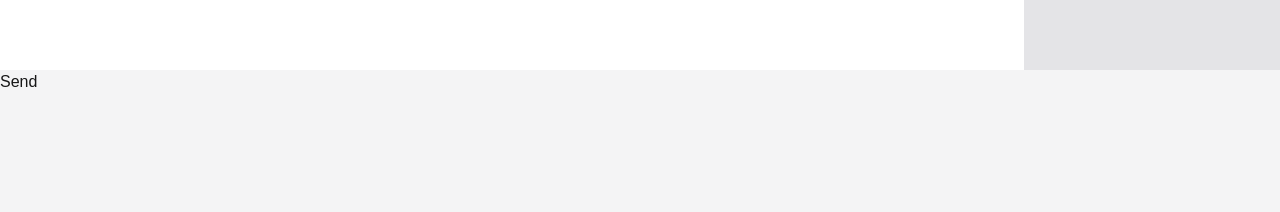
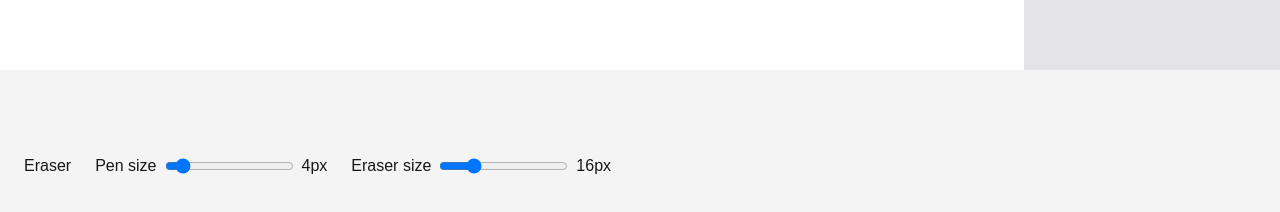
Before and after one commit to jchernin4/waltr_c0mpiled-6, a Next.js app in the folder website/waltr/: page / in a window 1280 px wide. Shown: the part 538-750 px from the top of the page. Built offline with nearby package versions, Linux system fonts and the light colour scheme.

Commit message:
feat: eraser mode

```diff
--- a/website/waltr/src/app/globals.css
+++ b/website/waltr/src/app/globals.css
@@ -35,4 +35,5 @@ body {
 
 html, body {
   overscroll-behavior: none;
+  overflow: hidden;
 }
--- a/website/waltr/src/app/page.tsx
+++ b/website/waltr/src/app/page.tsx
@@ -1,18 +1,31 @@
 "use client";
 
 import { ReactSketchCanvas, ReactSketchCanvasRef } from "react-sketch-canvas";
-import { useRef, useState } from "react";
+import { useEffect, useRef, useState } from "react";
 import React from "react";
 import { BlockMath } from "react-katex";
 import "katex/dist/katex.min.css";
+import "./globals.css";
 
 export default function Home() {
 	const [latex, setLatex] = useState<string | null>(null);
+	const [erasing, setErasing] = useState(false);
+	const [strokeWidth, setStrokeWidth] = useState(4);
+	const [eraserWidth, setEraserWidth] = useState(16);
+	const [cursorPos, setCursorPos] = useState<{ x: number; y: number } | null>(null);
 	const canvasRef = useRef<ReactSketchCanvasRef>(null);
+	const isDirty = useRef(false);
 
-	async function sendCanvas() {
-		if (!canvasRef.current) return;
-		console.log("Exporting canvas and sending to /api/ocr...");
+	function toggleEraser() {
+		const next = !erasing;
+		setErasing(next);
+		canvasRef.current?.eraseMode(next);
+	}
+
+	useEffect(() => {
+		const interval = setInterval(async () => {
+			if (!isDirty.current || !canvasRef.current) return;
+			isDirty.current = false;
 			const dataUrl = await canvasRef.current.exportImage("png");
 			const res = await fetch(dataUrl);
 			const blob = await res.blob();
@@ -24,20 +37,49 @@ export default function Home() {
 			});
 			const data = await response.json();
 			setLatex(data.latex);
-	}
+		}, 2000);
+		return () => clearInterval(interval);
+	}, []);
 
 	return (
 		<div className="grid h-screen w-screen grid-cols-[1fr_auto] grid-rows-[1fr_auto] bg-white dark:bg-black">
 			<main className="col-start-1 row-start-1 relative">
+				<div
+					className="sketchWrap absolute inset-0"
+					style={{ cursor: erasing ? "none" : "default" }}
+					onContextMenu={(e) => e.preventDefault()}
+					onPointerMove={(e) => {
+						const rect = e.currentTarget.getBoundingClientRect();
+						setCursorPos({ x: e.clientX - rect.left, y: e.clientY - rect.top });
+					}}
+					onPointerLeave={() => setCursorPos(null)}
+				>
 					<ReactSketchCanvas
 						ref={canvasRef}
-					allowOnlyPointerType="all"
+						allowOnlyPointerType="pen"
 						width="100%"
 						height="100%"
 						canvasColor="transparent"
-					strokeColor="#000000"
-					style={{ position: "absolute", top: 0, left: 0, right: 0, bottom: 0, touchAction: "none" }}
+						strokeColor="#ffffff"
+						strokeWidth={strokeWidth}
+						eraserWidth={eraserWidth}
+						style={{ touchAction: "none" }}
+						onChange={() => { isDirty.current = true; }}
 					/>
+					{erasing && cursorPos && (
+						<div style={{
+							position: "absolute",
+							left: cursorPos.x,
+							top: cursorPos.y,
+							width: eraserWidth,
+							height: eraserWidth,
+							transform: "translate(-50%, -50%)",
+							border: "2px solid white",
+							borderRadius: "50%",
+							pointerEvents: "none",
+						}} />
+					)}
+				</div>
 			</main>
 
 			{/* Preview area*/}
@@ -46,8 +88,20 @@ export default function Home() {
 			</aside>
 
 			{/* LLM Response */}
-			<footer className="col-span-2 row-start-2 h-48 bg-zinc-100 dark:bg-zinc-900">
-				<button onClick={sendCanvas}>Send</button>
+			<footer className="col-span-2 row-start-2 h-48 bg-zinc-100 dark:bg-zinc-900 flex items-center gap-6 px-6">
+				<button onClick={toggleEraser}>{erasing ? "Pen" : "Eraser"}</button>
+				<label className="flex items-center gap-2">
+					Pen size
+					<input type="range" min={1} max={32} value={strokeWidth}
+						onChange={(e) => setStrokeWidth(Number(e.target.value))} />
+					{strokeWidth}px
+				</label>
+				<label className="flex items-center gap-2">
+					Eraser size
+					<input type="range" min={1} max={64} value={eraserWidth}
+						onChange={(e) => setEraserWidth(Number(e.target.value))} />
+					{eraserWidth}px
+				</label>
 			</footer>
 		</div>
 	);
```
Lines whose indentation alone changed are shown as unchanged.
